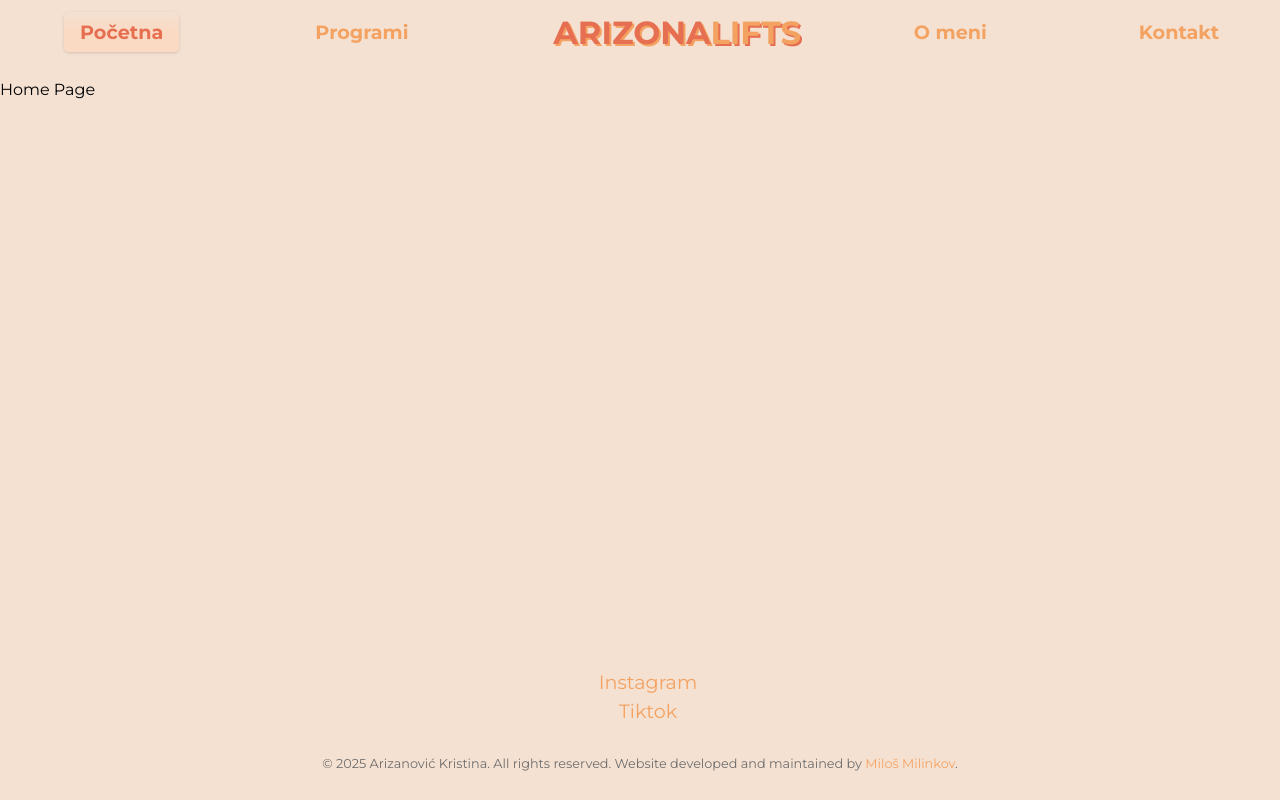
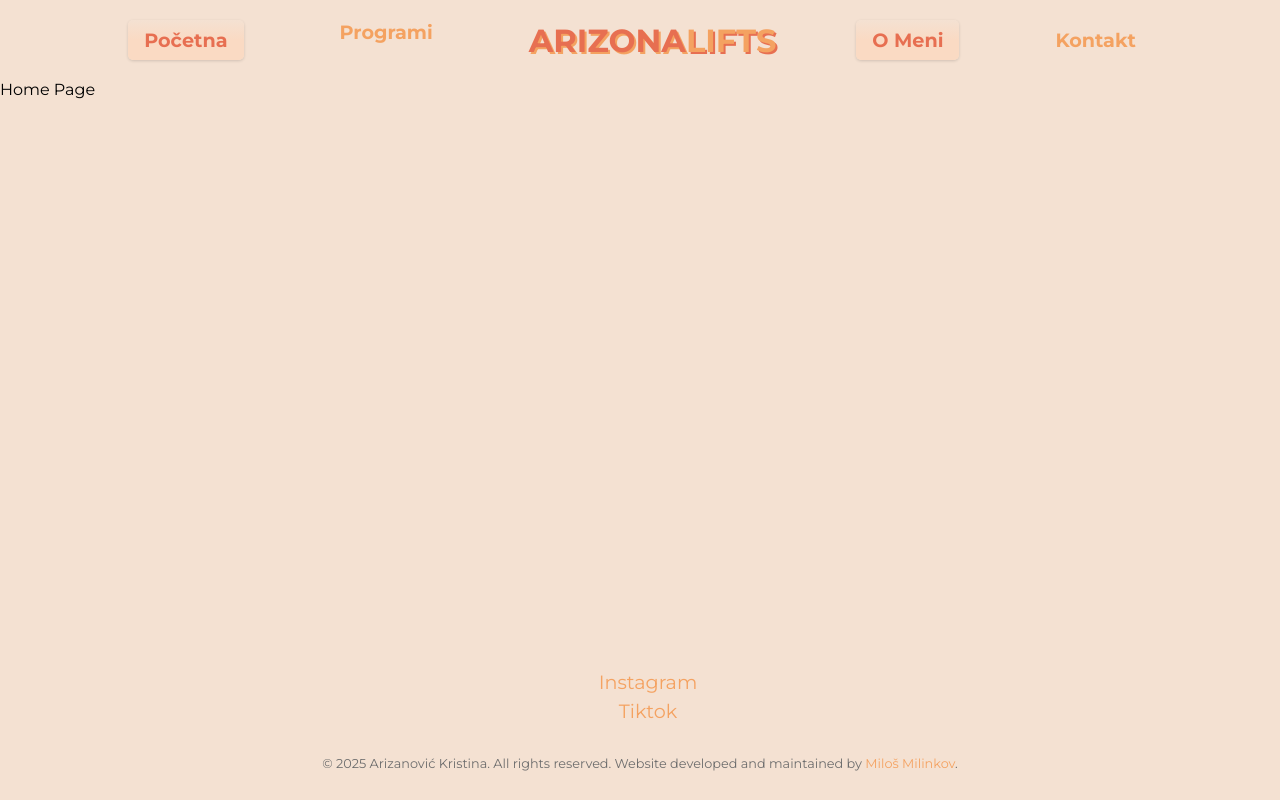
Before and after one commit to MiloshMilinkov/arizonalifts_website, a Nuxt app: page / in a window 1280 px wide. Built offline with nearby package versions, Linux system fonts and the light colour scheme.

Commit message:
Added a dropdown to the NavBar

```diff
--- a/components/AppHeader/NavBar.vue
+++ b/components/AppHeader/NavBar.vue
@@ -2,18 +2,28 @@
     <nav class="navbar">
       <div class="navbar-links">
         <NuxtLink to="/" class="nav-link">Početna</NuxtLink>
-        <NuxtLink to="/programs" class="nav-link">Programi</NuxtLink>
+        <div class="dropdown" @mouseenter="showDropdown = true" @mouseleave="showDropdown = false">
+          <NuxtLink to="/programs" class="nav-link">Programi</NuxtLink>
+          <div class="dropdown-menu" v-if="showDropdown">
+            <NuxtLink to="/programs" class="dropdown-item">Trening</NuxtLink>
+            <NuxtLink to="/nutrition" class="dropdown-item">Ishrana</NuxtLink>
+          </div>
+        </div>
       </div>
       <div class="navbar-logo">
         <h1>ARIZONA<span>LIFTS</span></h1>
       </div>
       <div class="navbar-links">
-        <a href="#" class="nav-link">O meni</a>
-        <a href="#" class="nav-link">Kontakt</a>
+        <NuxtLink to="/" class="nav-link">O Meni</NuxtLink>
+        <NuxtLink to="/programs" class="nav-link">Kontakt</NuxtLink>
       </div>
     </nav>
 </template>
 
+<script setup>
+  import { ref } from 'vue';
+    const showDropdown = ref(false);
+</script>
 
 <style scoped>
   .navbar {
@@ -23,17 +33,19 @@
     width: 99%;
     z-index: 999;
     display: flex;
-    justify-content: space-between;
     align-items: center;
+    justify-content: center;
     background-color: #F4E1D2;
-    padding: 1rem 2rem;
-    height: 2rem;
+    padding-top: 1rem;
+    height: 3rem;
+    width: 100vw;
+    gap: 5rem;
   }
 
 
   .navbar-links {
     display: flex;
-    gap: 1.5rem;
+    gap: 5rem;
   }
 
   .nav-link {
@@ -45,8 +57,6 @@
     padding: 0.5rem 1rem;
     border-radius: 5px;
     font-family: inherit;
-    margin-right: 4rem;
-    margin-left: 2rem;
   }
 
   .nav-link:hover {
@@ -75,4 +85,32 @@
     color: #e76f51;
     box-shadow: 0 1px 3px rgba(0, 0, 0, 0.15);
   }
+
+  .dropdown {
+    position: relative;
+  }
+
+  .dropdown-menu {
+    position: absolute;
+    top: 100%;
+    left: 0;
+    background-color: #FADAC3;
+    padding: 0.5rem 0;
+    border-radius: 5px;
+    box-shadow: 0 1px 3px rgba(0, 0, 0, 0.15);
+    min-width: 100%;
+  }
+
+  .dropdown-item {
+    display: block;
+    padding: 0.5rem 1rem;
+    color: #e76f51;
+    text-decoration: none;
+    transition: background 0.3s ease;
+  }
+
+  .dropdown-item:hover {
+    background: #f4a261;
+    color: #fff;
+  }
   </style>
--- /dev/null
+++ b/pages/Nutrition.vue
@@ -0,0 +1,13 @@
+<template>
+    <div>
+
+    </div>
+</template>
+
+<script setup>
+
+</script>
+
+<style lang="scss" scoped>
+
+</style>
```
